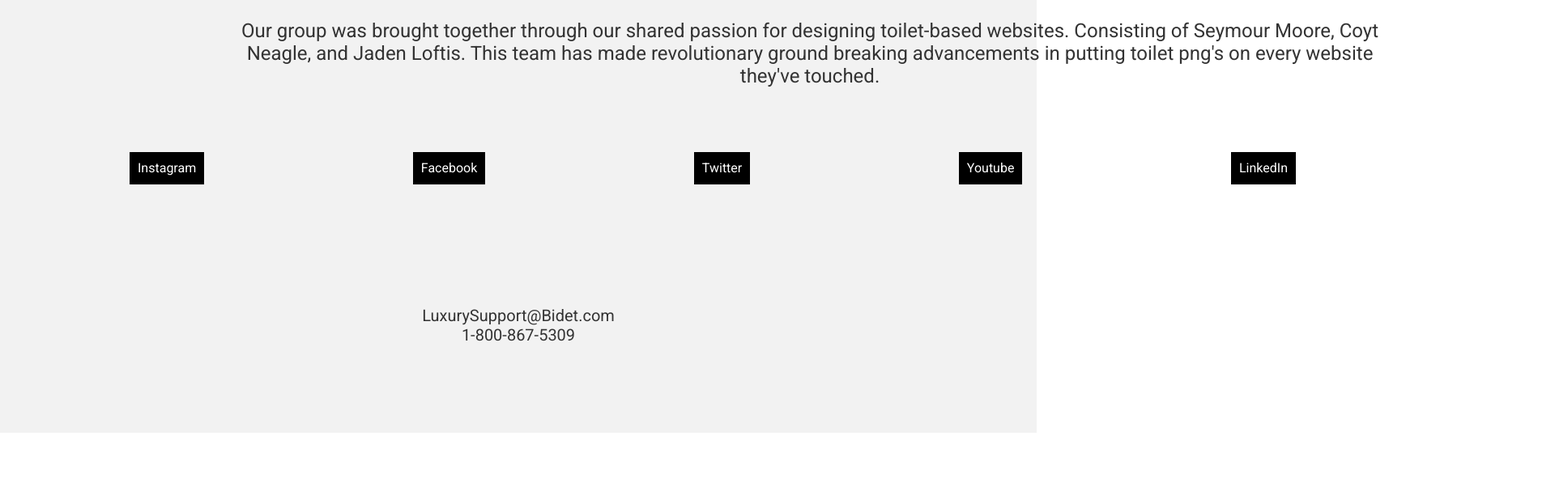
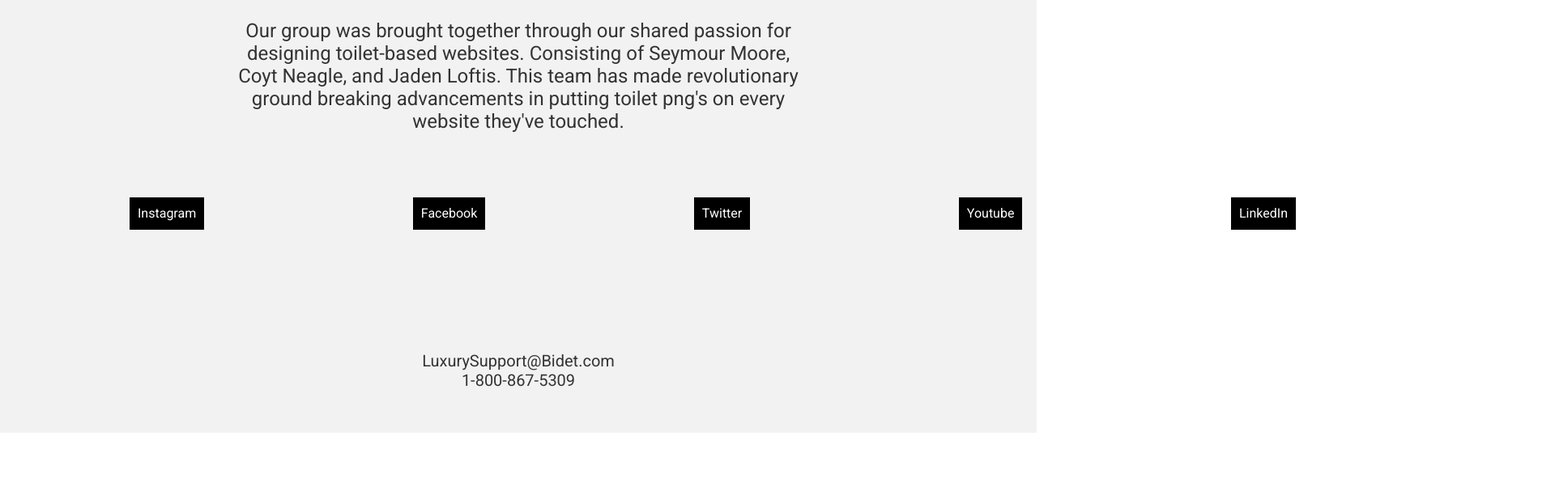
Before and after one commit to seymour-wav/luxury-bidet-site, a plain HTML site: page about.html in a window 1280 px wide. Shown: the part 193-800 px from the top of the page at 81% size, 1920 px wide, since content can reach past the window. Drawn offline with Linux system fonts and the light colour scheme.

Commit message:
Tidied up About styling

```diff
--- a/css/styles.css
+++ b/css/styles.css
@@ -186,6 +186,7 @@ body {
   font-size: 16px;
   cursor: pointer;
   transition: background-color 0.3s ease;
+  margin-bottom: 20px;
 }
 
 .Learn-More:hover {
@@ -205,7 +206,7 @@ body {
 
 .Group-Info {
     text-align: center;
-    width: 1920px;
+    width: auto
 }
 
 .Group-Info h1 {
```
